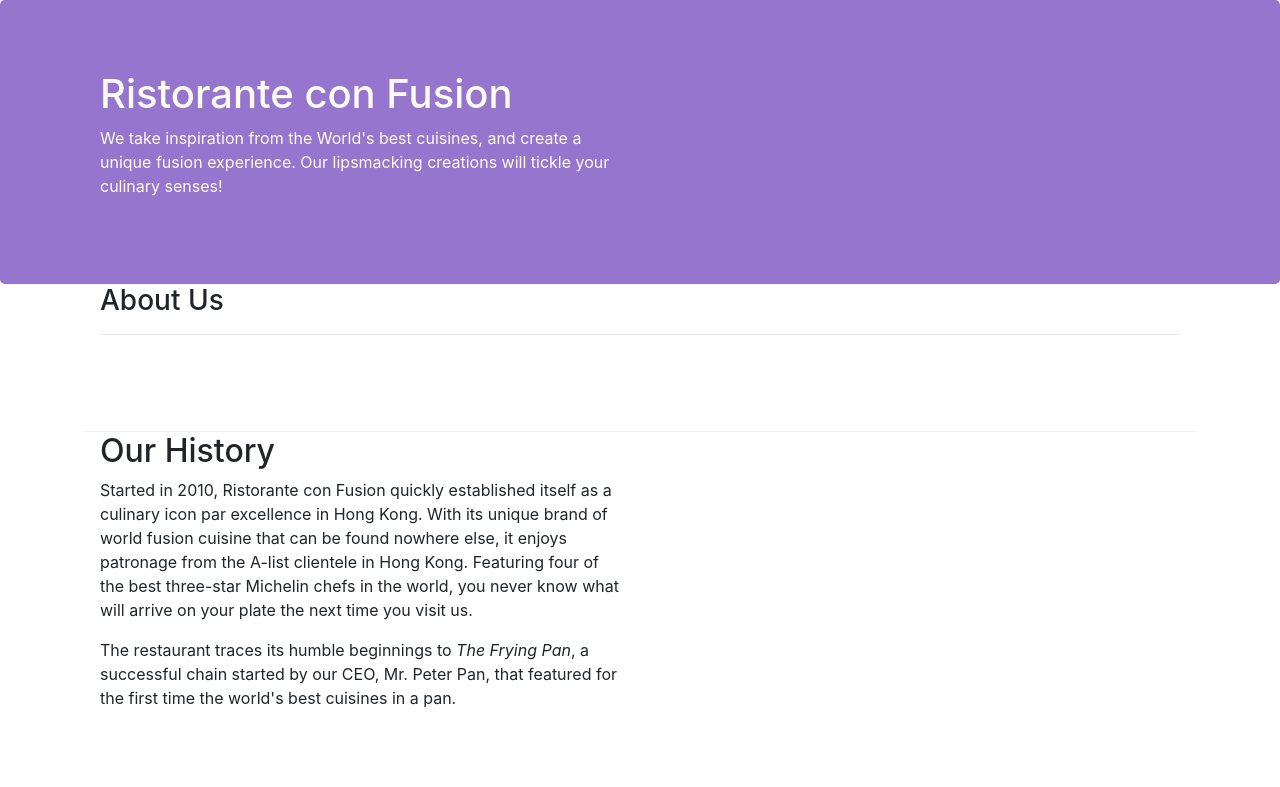
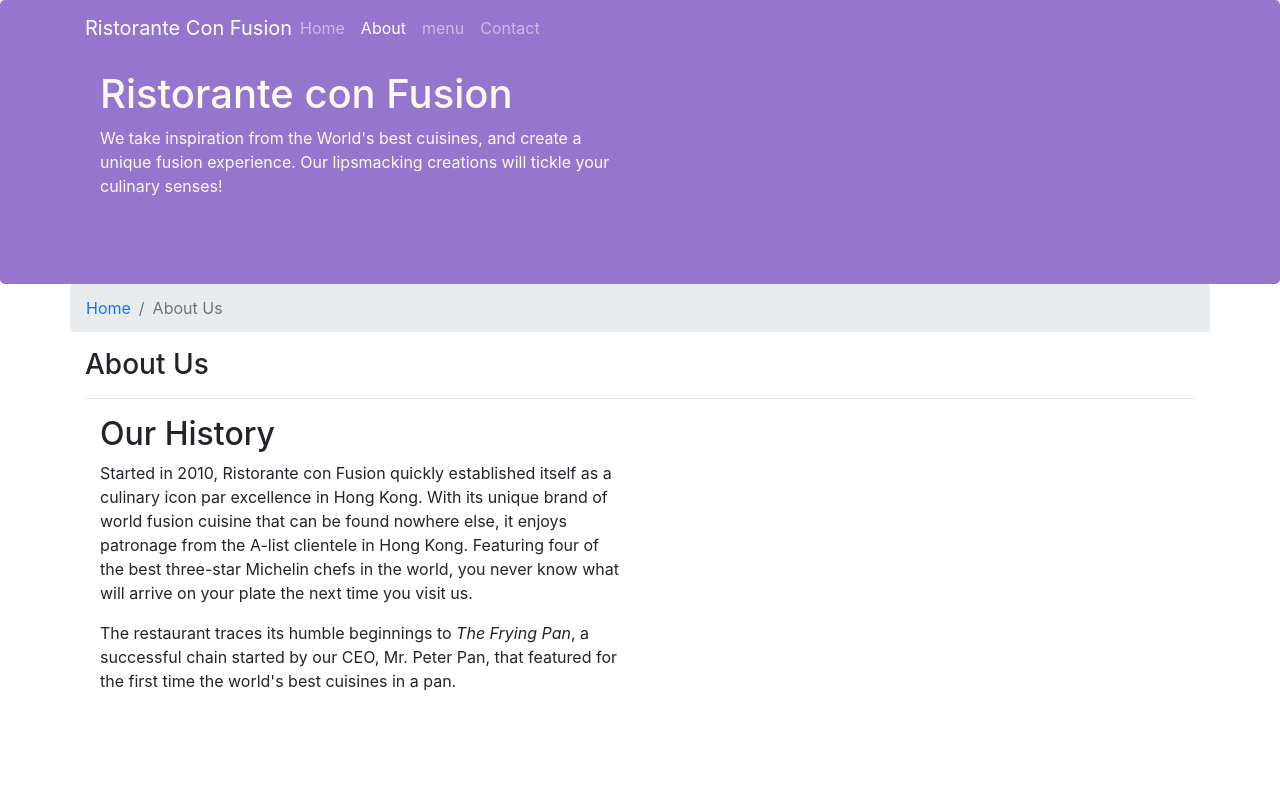
Before and after one commit to mannyadav/front-end-using-bootstrap, a website: page aboutus.html in a window 1280 px wide. Shown: the top 787 px of the page. Drawn offline with nearby package versions, Linux system fonts and the light colour scheme.

Commit message:
Navbar and Breadcrumb

```diff
--- a/aboutus.html
+++ b/aboutus.html
@@ -16,6 +16,23 @@
 </head>
 
 <body>
+    <nav class="navbar navbar-dark navbar-expand-sm fixed-top">
+        <div class="container">
+                <button class="navbar-toggler" type="button"  data-toggle="collapse" data-target="#Navbar">
+                    <span class="navbar-toggler-icon"></span>
+
+                </button>
+                    <a class="navbar-brand mr-auto" href="./index.html">Ristorante Con Fusion</a>
+                       <div class="collapse navbar-collapse" id="Navbar">
+                            <ul class="navbar-nav mr-auto">
+                                <li class="nav-item"><a class="nav-link" href="./index.html">Home</a></li>
+                                <li class="nav-item active"><a class="nav-link" href="#">About</a></li>
+                                <li class="nav-item"><a class="nav-link" href="#">menu</a></li>
+                                <li class="nav-item"><a class="nav-link" href="#">Contact</a></li>
+                            </ul>
+                         </div>
+        </div>
+    </nav>
 
     <header class="jumbotron">
         <div class="container">
@@ -31,7 +48,12 @@
     </header>
 
     <div class="container">
-        <div class="row row-content">
+        <div class="row">
+            <ol class="col-12 breadcrumb">
+                <li class="breadcrumb-item"><a href="./index.html">Home</a></li>
+                <li class="breadcrumb-item active">About Us</li>
+
+            </ol>
             <div class="col-12">
                <h3>About Us</h3>
                <hr>
@@ -71,7 +93,7 @@
                 <div class="col-4 offset-1 col-sm-2">
                     <h5>Links</h5>
                     <ul class="list-unstyled">
-                        <li><a href="#">Home</a></li>
+                        <li><a href="./index.html">Home</a></li>
                         <li><a href="#">About</a></li>
                         <li><a href="#">Menu</a></li>
                         <li><a href="#">Contact</a></li>
--- a/css/index.css
+++ b/css/index.css
@@ -27,3 +27,12 @@ address{
     margin:0px;
     color:#0f0f0f;
 }
+
+body{
+    padding:50px 0px 0px 0px;
+    z-index: 0px;
+}
+
+.navbar-dark{
+    background: #512DA8
+}
```
Also changed, not shown: index.html (+19 -1 lines).
